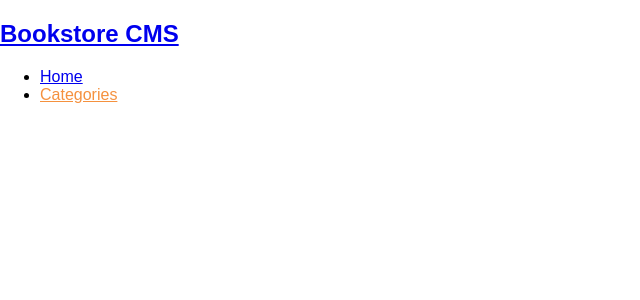
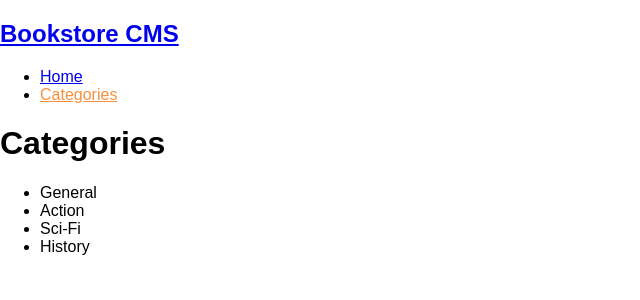
Before and after one commit to Abdelaziz-Mahdi/bookstore, a React (Create React App) app: page /categories in a window 1280 px wide. Shown: the top 300 px of the page, without its empty margins (0-640 px from the left). Built offline with nearby package versions, Linux system fonts and the light colour scheme.

Commit message:
Create categories component

```diff
--- a/src/App.js
+++ b/src/App.js
@@ -3,6 +3,7 @@ import './App.css';
 import { BrowserRouter, Routes, Route } from 'react-router-dom';
 import Books from './components/Home';
 import Nav from './components/Nav';
+import Categories from './components/Categories';
 
 function App() {
   return (
@@ -10,7 +11,7 @@ function App() {
       <Routes>
         <Route path="/" element={<Nav className="App" />}>
           <Route index element={<Books />} />
-          <Route path="categories" />
+          <Route path="categories" element={<Categories />} />
           <Route path="*" element={<div>Page not found 404!</div>} />
         </Route>
       </Routes>
--- /dev/null
+++ b/src/components/Categories.js
@@ -0,0 +1,13 @@
+const categories = () => (
+  <div>
+    <h1>Categories</h1>
+    <ul>
+      <li>General</li>
+      <li>Action</li>
+      <li>Sci-Fi</li>
+      <li>History</li>
+    </ul>
+  </div>
+);
+
+export default categories;
--- a/src/components/Nav.js
+++ b/src/components/Nav.js
@@ -2,9 +2,6 @@ import React from 'react';
 import { Outlet, Link, NavLink } from 'react-router-dom';
 
 export default function Nav() {
-  const handleClick = (e) => {
-    e.preventDefault();
-  };
   return (
     <>
       {' '}
@@ -25,7 +22,6 @@ export default function Nav() {
             <NavLink
               style={({ isActive }) => (isActive ? { color: '#f5913e' } : {})}
               to="/categories"
-              onClick={handleClick}
             >
               Categories
             </NavLink>
```
